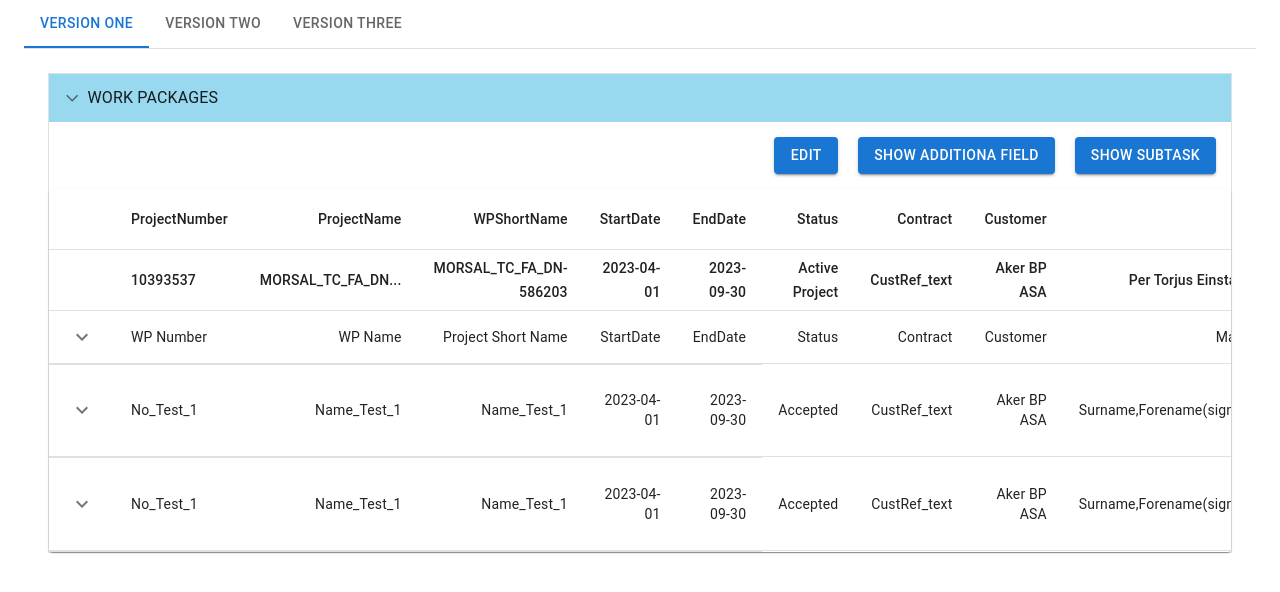
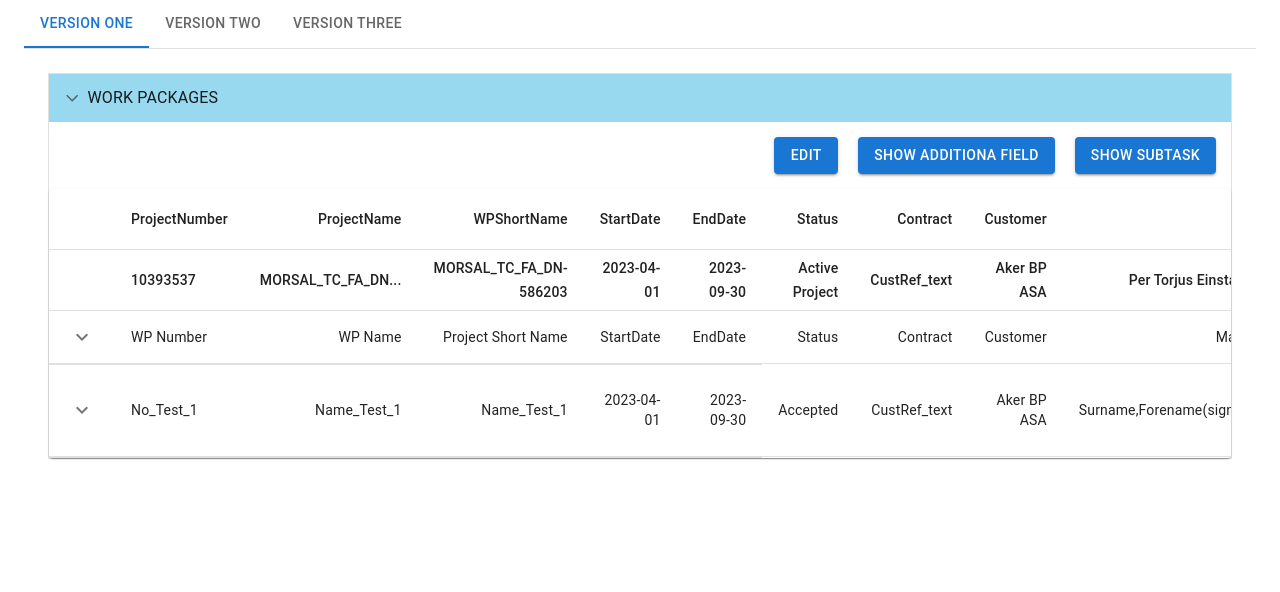
Before and after one commit to SachinJambhale/BudgetCalc, a React (Create React App) app in the folder my-app/: page / in a window 1280 px wide. Shown: the top 592 px of the page. Built offline with nearby package versions, Linux system fonts and the light colour scheme.

Commit message:
new changes

```diff
--- a/my-app/src/components/wp/tables/WorkPackagesTable.tsx
+++ b/my-app/src/components/wp/tables/WorkPackagesTable.tsx
@@ -131,7 +131,6 @@ function Row(props: { row: ReturnType<typeof createData> }) {
           <Collapse in={open} timeout="auto" unmountOnExit>
             <Box sx={{ margin: 1 }}>
               <Typography variant="h6" gutterBottom component="div">
-                History
               </Typography>
               <Table size="small" aria-label="purchases">
                 <TableHead>
@@ -261,34 +260,6 @@ const rows = [
     "3000",
     "3383"
   ),
-  createData(
-    "No_Test_1",
-    "Name_Test_1",
-    "Name_Test_1",
-    "2023-04-01",
-    "2023-09-30",
-    "Accepted",
-    "CustRef_text",
-    "Aker BP ASA",
-    "Surname,Forename(signature)",
-    "5520-Transmission & Distribution",
-    "Yes",
-    "Yes",
-    "Hide",
-    "Yes",
-    "Time & material",
-    "CTR-00098302_EUR",
-    "EUR",
-    "3000",
-    "3158",
-    "0",
-    "0",
-    "20",
-    "225",
-    "-13%",
-    "3000",
-    "3383"
-  ),
 ];
 
 const WorkPackagesTable = () => {
```
